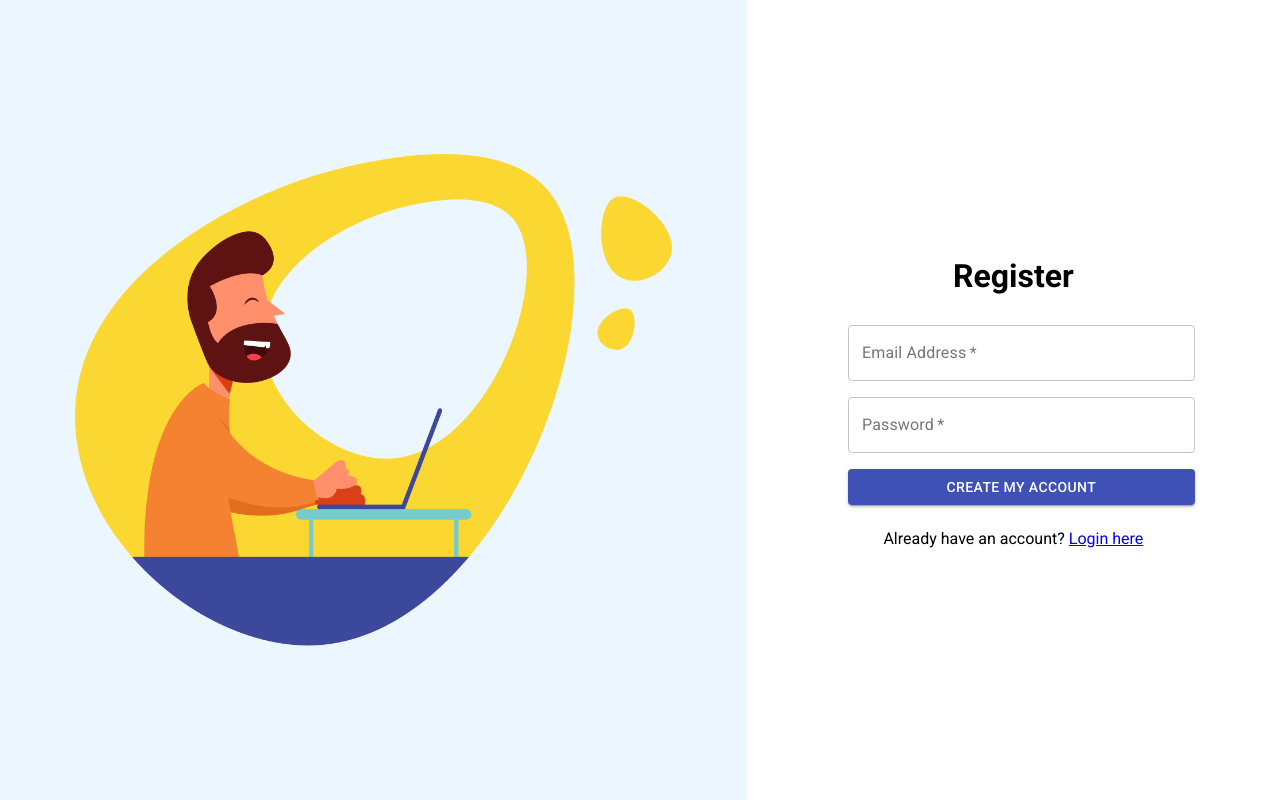
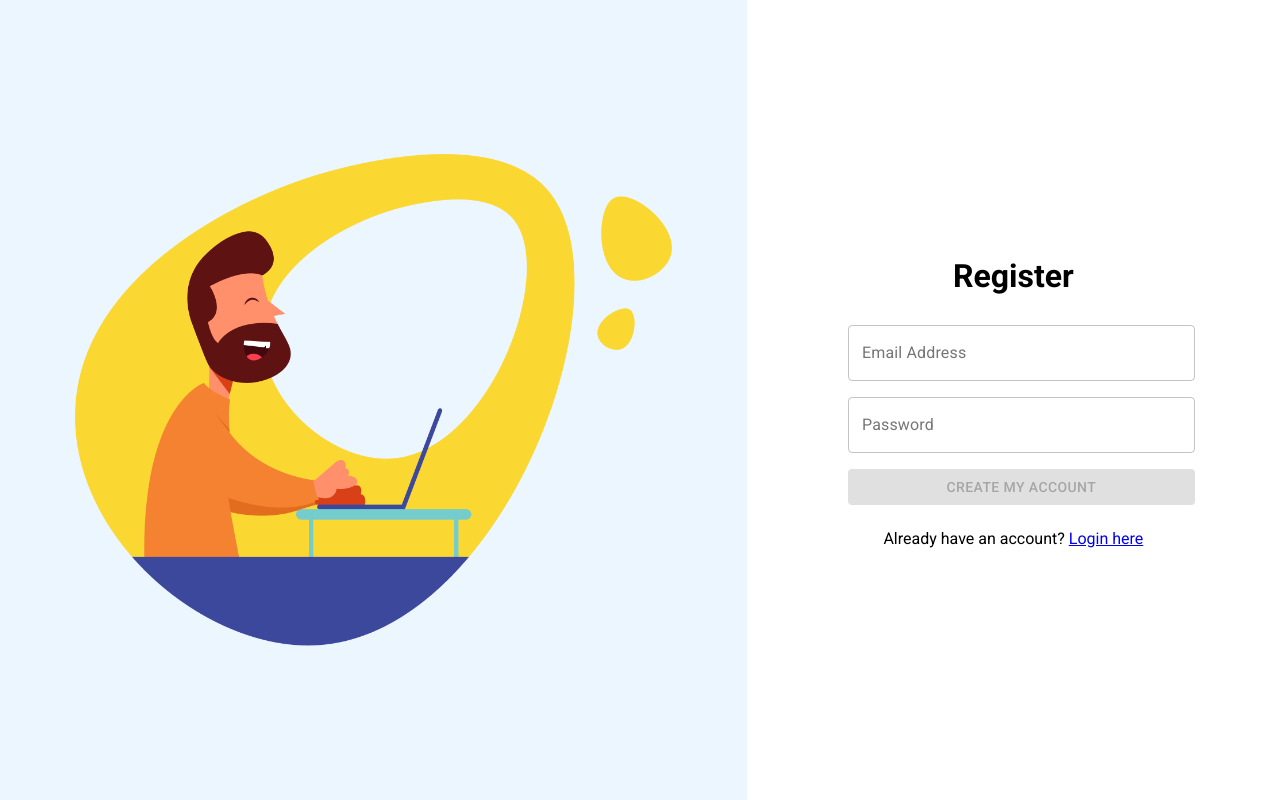
Before and after one commit to piupaulgit/project-manager, a React (Create React App) app in the folder project-manager-frontend/: page / in a window 1280 px wide. Built offline with nearby package versions, Linux system fonts and the light colour scheme.

Commit message:
submit button disabled condition added

```diff
--- a/project-manager-frontend/src/user/Register.js
+++ b/project-manager-frontend/src/user/Register.js
@@ -51,6 +51,7 @@ const useStyles = makeStyles((theme) => ({
 
 const Register = () => {
   const classes = useStyles();
+  const [submitBtnState, setSubmitBtnState] = useState(true);
   const [snackbarValues, setSnackbarValues] = useState({
     state: false,
     message: "",
@@ -63,6 +64,11 @@ const Register = () => {
   const { email, password } = formData;
   const handleChange = (name) => (event) => {
     setFormdata({ ...formData, [name]: event.target.value });
+    if (formData.email === "" || formData.password === "") {
+      setSubmitBtnState(true);
+    } else {
+      setSubmitBtnState(false);
+    }
   };
   const onSubmit = (event) => {
     event.preventDefault();
@@ -97,9 +103,9 @@ const Register = () => {
     if (reason === "clickaway") {
       return;
     }
-
     setSnackbarValues({ ...snackbarValues, state: false });
   };
+
   return (
     <div>
       <Grid
@@ -135,7 +141,6 @@ const Register = () => {
                   type="email"
                   autoComplete="off"
                   value={email}
-                  required
                   onChange={handleChange("email")}
                 />
                 <TextField
@@ -145,7 +150,6 @@ const Register = () => {
                   type="password"
                   fullWidth
                   value={password}
-                  required
                   onChange={handleChange("password")}
                 />
                 <Button
@@ -155,6 +159,7 @@ const Register = () => {
                   fullWidth
                   className={classes.margin}
                   onClick={onSubmit}
+                  disabled={submitBtnState}
                 >
                   Create My Account
                 </Button>
```
